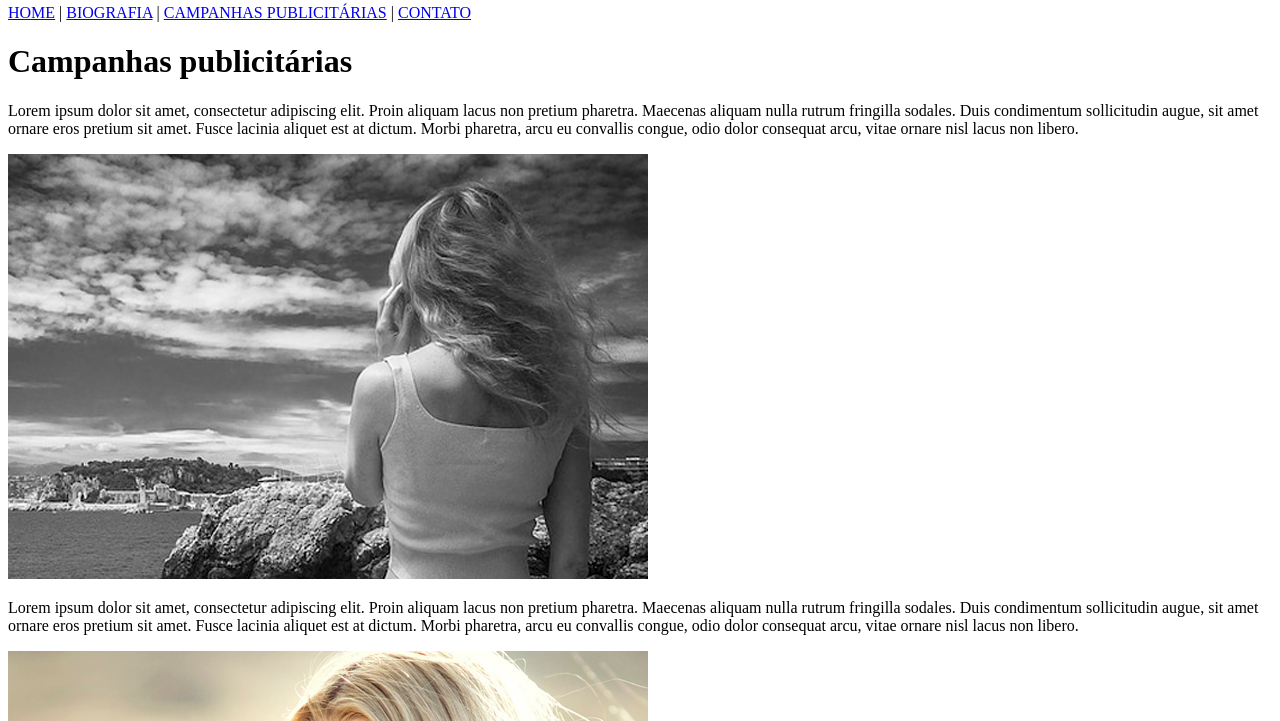
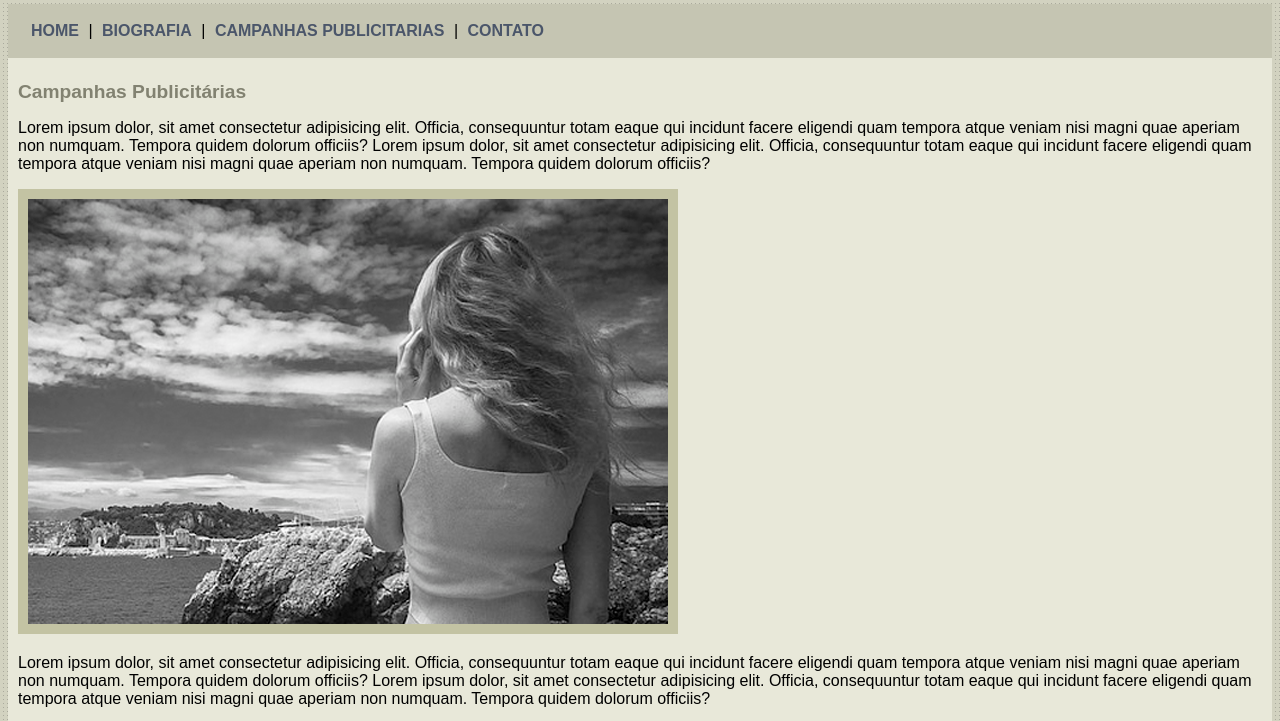
Before and after one commit to Jecksonn/Site-Anna-Bella, a plain HTML site: page campanhas-publicitarias.html in a window 1280 px wide. Shown: the part 396-1117 px from the top of the page. Drawn offline with Linux system fonts and the light colour scheme.

Commit message:
Final commit
Site simples finalizadp

```diff
--- a/campanhas-publicitarias.html
+++ b/campanhas-publicitarias.html
@@ -1,61 +1,64 @@
 <!DOCTYPE html>
-<html>
+<html lang="pt-br">
 <head>
-		<title>Anna Bella - Campanhas publicitárias</title>
-		<meta charset="utf-8">
-
+	<meta charset="UTF-8">
+	<meta http-equiv="X-UA-Compatible" content="IE=edge">
+	<meta name="viewport" content="width=device-width, initial-scale=1.0">
 	<link rel="stylesheet" type="text/css" href="estilo.css">
-
+	<title>Anna Bella - Campanhas publicitarias</title>
 </head>
-
 <body>
-
 	<div id="principal">
-
-			<img src="imagens/capa.png">
+		<img src="../site-anna-bella/imagens/capa.png"/>
+	</div>
 
 	<div id="menu">
-
 		<a href="index.html">HOME</a> |
 		<a href="biografia.html">BIOGRAFIA</a> |
-				<a href="campanhas-publicitarias.html">CAMPANHAS PUBLICITÁRIAS</a> |
+		<a href="campanhas-publicitarias.html">CAMPANHAS PUBLICITARIAS</a> |
 		<a href="contato.html">CONTATO</a>
-
 	</div>
 
-			<div id="conteudo"><!-- inicio conteudo -->
-
-				<h1>Campanhas publicitárias</h1>
+	<div id="conteudo"><!-- Inicio do conteúdo-->
+		<h1>Campanhas Publicitárias</h1>
 		<p>
-					Lorem ipsum dolor sit amet, consectetur adipiscing elit. Proin aliquam lacus non pretium pharetra. Maecenas aliquam nulla rutrum fringilla sodales. Duis condimentum sollicitudin augue, sit amet ornare eros pretium sit amet. Fusce lacinia aliquet est at dictum. Morbi pharetra, arcu eu convallis congue, odio dolor consequat arcu, vitae ornare nisl lacus non libero.
+			Lorem ipsum dolor, sit amet consectetur adipisicing elit. Officia,
+			consequuntur totam eaque qui incidunt facere eligendi quam
+			tempora atque veniam nisi magni quae aperiam non numquam.
+			Tempora quidem dolorum officiis?
+			Lorem ipsum dolor, sit amet consectetur adipisicing elit. Officia,
+			consequuntur totam eaque qui incidunt facere eligendi quam
+			tempora atque veniam nisi magni quae aperiam non numquam.
+			Tempora quidem dolorum officiis?
 		</p>
-
-				<img src="imagens/foto1.png" class="img-campanha">
+			<img src="../site-anna-bella/imagens/foto1.png" class="img-campanha">
+		<p>
+			Lorem ipsum dolor, sit amet consectetur adipisicing elit. Officia,
+			consequuntur totam eaque qui incidunt facere eligendi quam
+			tempora atque veniam nisi magni quae aperiam non numquam.
+			Tempora quidem dolorum officiis?
+			Lorem ipsum dolor, sit amet consectetur adipisicing elit. Officia,
+			consequuntur totam eaque qui incidunt facere eligendi quam
+			tempora atque veniam nisi magni quae aperiam non numquam.
+			Tempora quidem dolorum officiis?
+		</p>
+			<img src="../site-anna-bella/imagens/foto2.png" class="img-campanha">
 
 		<p>
-					Lorem ipsum dolor sit amet, consectetur adipiscing elit. Proin aliquam lacus non pretium pharetra. Maecenas aliquam nulla rutrum fringilla sodales. Duis condimentum sollicitudin augue, sit amet ornare eros pretium sit amet. Fusce lacinia aliquet est at dictum. Morbi pharetra, arcu eu convallis congue, odio dolor consequat arcu, vitae ornare nisl lacus non libero.
+			Lorem ipsum dolor, sit amet consectetur adipisicing elit. Officia,
+			consequuntur totam eaque qui incidunt facere eligendi quam
+			tempora atque veniam nisi magni quae aperiam non numquam.
+			Tempora quidem dolorum officiis?
+			Lorem ipsum dolor, sit amet consectetur adipisicing elit. Officia,
+			consequuntur totam eaque qui incidunt facere eligendi quam
+			tempora atque veniam nisi magni quae aperiam non numquam.
+			Tempora quidem dolorum officiis?
 		</p>
-
-				<img src="imagens/foto2.png" class="img-campanha">
-
-				<p>
-					Lorem ipsum dolor sit amet, consectetur adipiscing elit. Proin aliquam lacus non pretium pharetra. Maecenas aliquam nulla rutrum fringilla sodales. Duis condimentum sollicitudin augue, sit amet ornare eros pretium sit amet. Fusce lacinia aliquet est at dictum. Morbi pharetra, arcu eu convallis congue, odio dolor consequat arcu, vitae ornare nisl lacus non libero.
-				</p>
-
-				<img src="imagens/foto3.png" class="img-campanha">
-
-				<p>
-					Lorem ipsum dolor sit amet, consectetur adipiscing elit. Proin aliquam lacus non pretium pharetra. Maecenas aliquam nulla rutrum fringilla sodales. Duis condimentum sollicitudin augue, sit amet ornare eros pretium sit amet. Fusce lacinia aliquet est at dictum. Morbi pharetra, arcu eu convallis congue, odio dolor consequat arcu, vitae ornare nisl lacus non libero.
-				</p>
-
-			</div><!-- fim conteudo -->
-
-			<div id="rodape">
+			<img src="../site-anna-bella/imagens/foto3.png" class="img-campanha">
+	</div><!-- Final do conteúdo-->
+	<div class="centralizar">
 		<h4>Todos os direitos reservados</h4>
+		<P>Por Jeckson Luiz</P>
 	</div>
-
-		</div>
-
 </body>
-
 </html>
--- a/estilo.css
+++ b/estilo.css
@@ -0,0 +1,48 @@
+body{
+
+    background: #d2d2c1 url('../site-anna-bella/imagens/fundo.png');
+    font: 16px Arial, helvetica, sans-serif;
+}
+
+#principal{
+
+
+    width: 900px;
+
+}
+
+#menu{
+
+    background: #c5c5b2;
+    padding: 18px;
+}
+
+#conteudo{
+
+    background: #e8e8d9;
+    padding: 10px;
+}
+
+a{
+
+    color: #4b566a;
+    text-decoration: none;
+    font-weight: bold;
+     padding: 5px;
+}
+
+.centralizar{
+
+    text-align: center;
+}
+
+.img-campanha{
+
+    border: 10px solid #c3c3a3;
+}
+
+h1{
+
+    color: #828271;
+    font-size: 1.2em;
+}
```
Also changed, not shown: biografia.html (+28 -28 lines), contato.html (+23 -28 lines), index.html (+38 -0 lines). Lines whose indentation alone changed are shown as unchanged.
